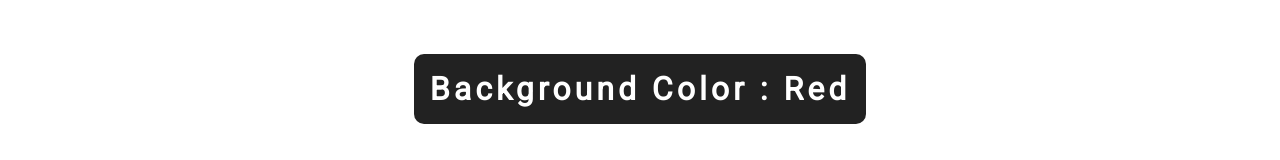
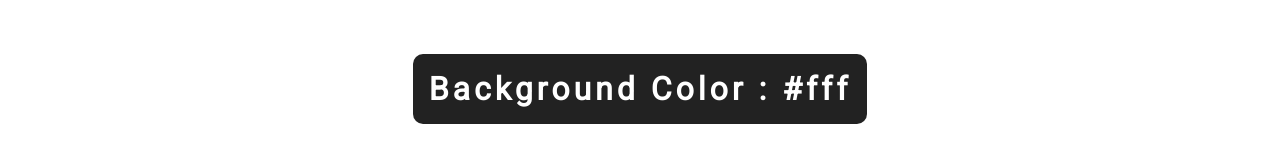
Before and after one commit to kaytee07/color-flipper, a plain HTML site: page index.html in a window 1280 px wide. Shown: the part 271-431 px from the top of the page. Drawn offline with nearby package versions, Linux system fonts and the light colour scheme.

Commit message:
minor html changes

```diff
--- a/index.html
+++ b/index.html
@@ -19,7 +19,7 @@
     <main>
         <div class="color">
             <h1>
-                Background Color : <span> Red </span>
+                Background Color : <span> #fff </span>
             </h1>
         </div>
         <button class="change-color">
```
